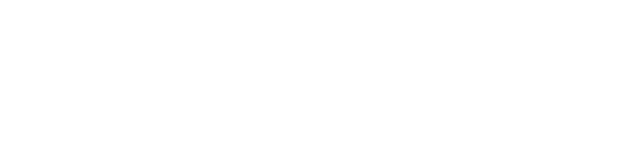
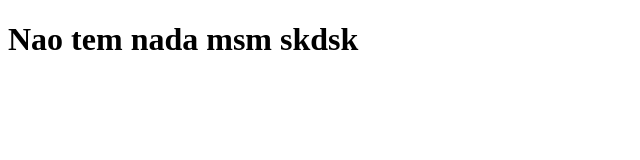
Before and after one commit to vieiraaa/OneFloat, a plain HTML site: page indexdoindex.html in a window 1280 px wide. Shown: the whole page, without its empty margins (0-640 px from the left). Drawn offline with Linux system fonts and the light colour scheme.

Commit message:
Add um novo <H1/>

```diff
--- a/indexdoindex.html
+++ b/indexdoindex.html
@@ -6,5 +6,7 @@
 </head>
 <body>
 
+	<h1>Nao tem nada msm skdsk</h1>
+
 </body>
 </html>
```
